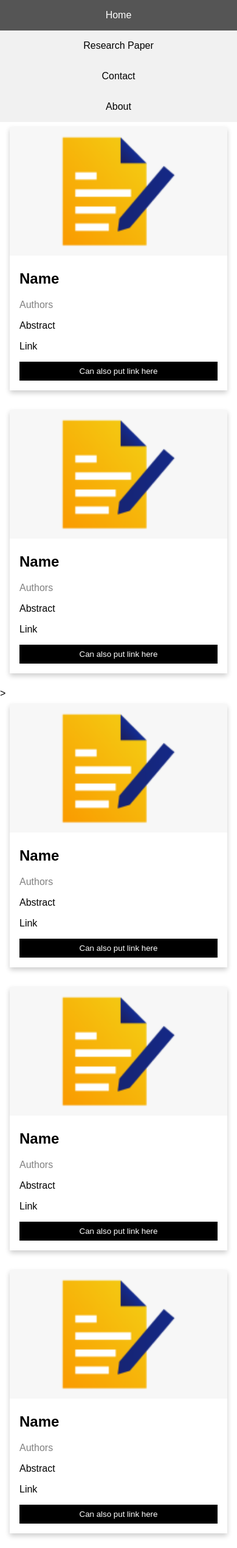
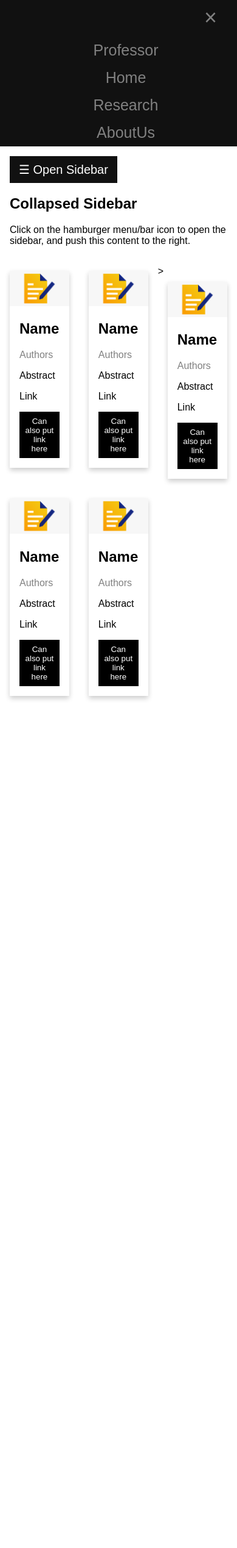
Before and after one commit to devatmanuscript/manuscript, a Flask app: page /research.html in a window 390 px wide. Shown: the whole page at 61% size. After the commit the page ends 1148 px from the top, so only its background shows below. Run offline with Flask 2, Linux system fonts and the light colour scheme.

Commit message:
Sliding navbar

```diff
--- a/templates/research.html
+++ b/templates/research.html
@@ -7,31 +7,52 @@
   font-family: Arial, Helvetica, sans-serif;
   margin: 0;
 }
+
 .sidebar {
-  margin: 0;
-  padding: 0;
-  width: 200px;
-  background-color: #f1f1f1;
+  height: 100%;
+  width: 0;
   position: fixed;
-  height: 100%;
-  overflow: auto;
+  z-index: 1;
+  top: 0;
+  left: 0;
+  background-color: #111;
+  overflow-x: hidden;
+  transition: 0.5s;
+  padding-top: 60px;
 }
 
 .sidebar a {
+  padding: 8px 8px 8px 32px;
+  text-decoration: none;
+  font-size: 25px;
+  color: #818181;
   display: block;
-  color: black;
-  padding: 16px;
-  text-decoration: none;
+  transition: 0.3s;
 }
 
-.sidebar a.active {
-  background-color: #04AA6D;
-  color: white;
+.sidebar a:hover {
+  color: #f1f1f1;
 }
 
-.sidebar a:hover:not(.active) {
-  background-color: #555;
+.sidebar .closebtn {
+  position: absolute;
+  top: 0;
+  right: 25px;
+  font-size: 36px;
+  margin-left: 50px;
+}
+
+.openbtn {
+  font-size: 20px;
+  cursor: pointer;
+  background-color: #111;
   color: white;
+  padding: 10px 15px;
+  border: none;
+}
+
+.openbtn:hover {
+  background-color: #444;
 }
 
 div.content {
@@ -113,22 +134,47 @@
 .button:hover {
   background-color: #555;
 }
+#main {
+  transition: margin-left .5s;
+  padding: 16px;
+}
 
-@media screen and (max-width: 650px) {
-  .column {
-    width: 100%;
-    display: block;
-  }
+/* On smaller screens, where height is less than 450px, change the style of the sidenav (less padding and a smaller font size) */
+@media screen and (max-height: 450px) {
+  .sidebar {padding-top: 15px;}
+  .sidebar a {font-size: 18px;}
 }
 </style>
 </head>
 <body>
-  <div class="sidebar">
+
+
+  <div id="mySidebar" class="sidebar">
+    <a href="javascript:void(0)" class="closebtn" onclick="closeNav()">×</a>
+    <a href="#">Professor</a>
     <a href="home.html">Home</a>
-    <a href="research.html">Research Paper</a>
-    <a href="#contact">Contact</a>
-    <a href="aboutus.html">About</a>
+    <a href="research.html">Research</a>
+    <a href="aboutus.html">AboutUs</a>
   </div>
+
+  <div id="main">
+    <button class="openbtn" onclick="openNav()">☰ Open Sidebar</button>
+    <h2>Collapsed Sidebar</h2>
+    <p>Click on the hamburger menu/bar icon to open the sidebar, and push this content to the right.</p>
+  </div>
+
+  <script>
+  function openNav() {
+    document.getElementById("mySidebar").style.width = "250px";
+    document.getElementById("main").style.marginLeft = "250px";
+  }
+
+  function closeNav() {
+    document.getElementById("mySidebar").style.width = "0";
+    document.getElementById("main").style.marginLeft= "0";
+  }
+  </script>
+
       <div class="row">
         <div class="column">
           <div class="card">
```
Also changed, not shown: templates/aboutus.html (+85 -3 lines).
